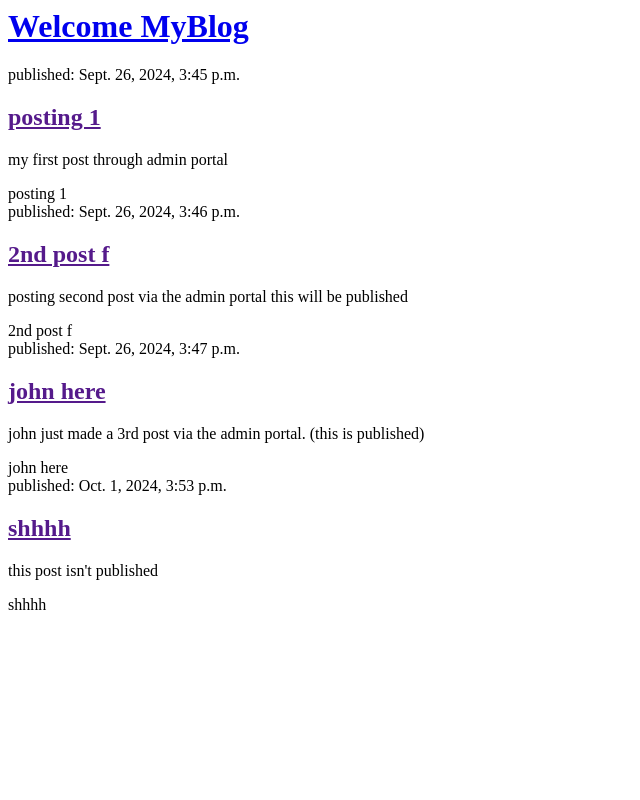
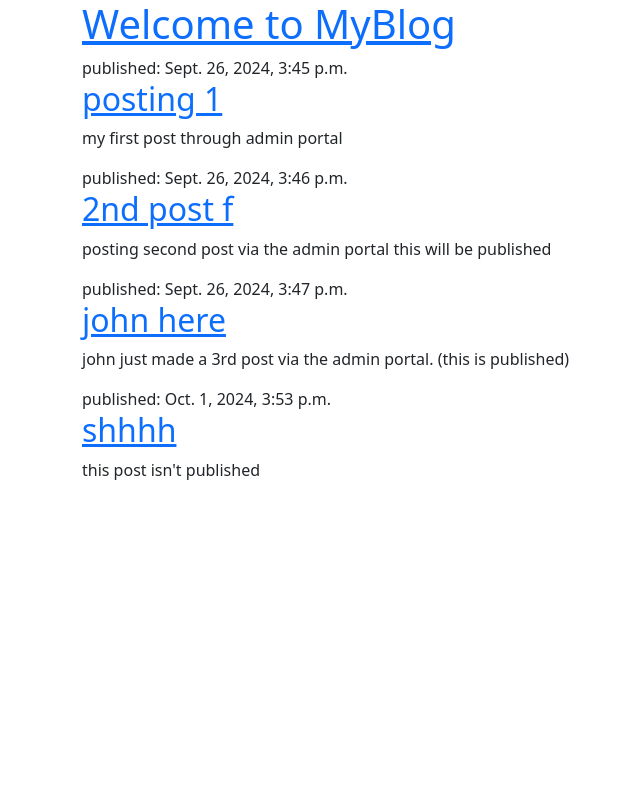
Before and after one commit to QuentinTeo/My-First-Django-Blog, a Django app: page / in a window 1280 px wide. Shown: the whole page, without its empty margins (0-640 px from the left). Run offline with Django 5.2, Linux system fonts and the light colour scheme; data comes from the database, SQL or seed files in the repository.

Commit message:
added extended template and new detail page

```diff
--- /dev/null
+++ b/MyBlog/templates/MyBlog/base.html
@@ -0,0 +1,27 @@
+{% load static %}
+<!DOCTYPE html>
+<html>
+<head>
+    <title>MyBlog</title>
+    <link rel="stylesheet" href="https://cdn.jsdelivr.net/npm/bootstrap@5.1.3/dist/css/bootstrap.min.css" integrity="sha384-1BmE4kWBq78iYhFldvKuhfTAU6auU8tT94WrHftjDbrCEXSU1oBoqyl2QvZ6jIW3" crossorigin="anonymous">
+    <link rel="stylesheet" href="{% static 'css/blog.css' %}">
+
+</head>
+<body>
+    <header class="page-header">
+        <div class="container">
+            <h1><a href="/">Welcome to MyBlog</a></h1>
+        </div>
+    </header>
+
+    <main class="container">
+        <div class = "row">
+            <div class= "col">
+                {% block content %}
+                {% endblock %}
+            </div>
+        </div>
+    </main>
+
+</body>
+</html>
--- a/MyBlog/templates/MyBlog/post_list.html
+++ b/MyBlog/templates/MyBlog/post_list.html
@@ -1,19 +1,13 @@
-<html>
-<head>
-    <title>MyBlog</title>
-</head>
-<body>
-    <header>
-        <h1><a href="/">Welcome MyBlog</a></h1>
-    </header>
+{% extends 'MyBlog/base.html'%}
+
+{% block content %}
     {% for post in posts %}
-        <article>
-            <time>published: {{ post.published_date }} </time>
-            <h2><a href=""> {{ post.title }} </a></h2>
-            <p> {{ post.text|linebreaksbr }} </p>
+        <article class="post">
+            <time class="date">
+                published: {{ post.published_date }}
+            </time>
+            <h2><a href="{% url 'post_detail' pk=post.pk %}">{{ post.title }}</a></h2>
+            <p>{{ post.text|linebreaksbr }}</p>
         </article>
-        {{ post }}
-    {% endfor%}
-
-</body>
-</html>
+    {% endfor s%}
+{% endblock %}
--- a/MyBlog/urls.py
+++ b/MyBlog/urls.py
@@ -4,4 +4,5 @@
 
 urlpatterns = [
     path('',views.post_list, name='post_list'),#register post_list.html as url
+    path('post/<int:pk>/', views.post_detail, name = 'post_detail')
 ]
--- a/MyBlog/views.py
+++ b/MyBlog/views.py
@@ -1,4 +1,4 @@
-from django.shortcuts import render
+from django.shortcuts import render, get_object_or_404
 from django.utils import timezone
 from .models import Post
 
@@ -6,3 +6,7 @@
 def post_list(request):
     posts = Post.objects.filter(published_date__lte=timezone.now()).order_by('published_date')
     return render(request, 'MyBlog/post_list.html', {'posts': posts})#request sent to render html post_list
+
+def post_detail(request, pk):
+    post = get_object_or_404(Post, pk=pk)
+    return render(request, 'MyBlog/post_detail.html', {'post':post})
--- a/mysite/urls.py
+++ b/mysite/urls.py
@@ -19,5 +19,5 @@
 
 urlpatterns = [
     path('admin/', admin.site.urls),
-    path('',include('MyBlog.urls'))#link urls to urlls.py file from MyBlog folder
+    path('',include('MyBlog.urls'))#link urls to urls.py file from MyBlog folder
 ]
```
Also changed, not shown: MyBlog/templates/MyBlog/post_detail.html (added, +14 -0 lines).
